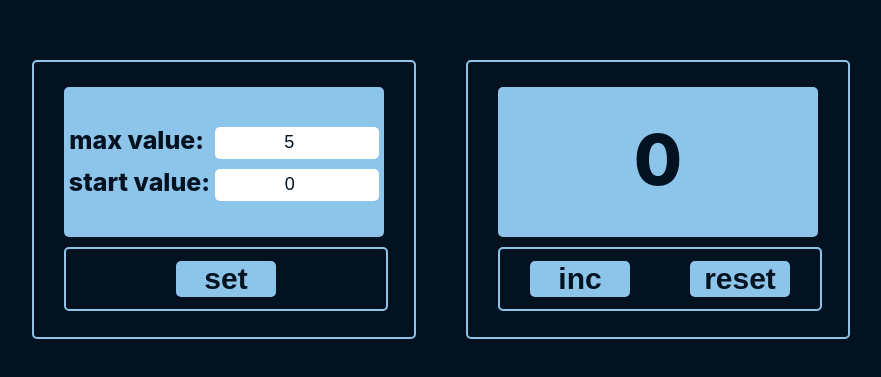
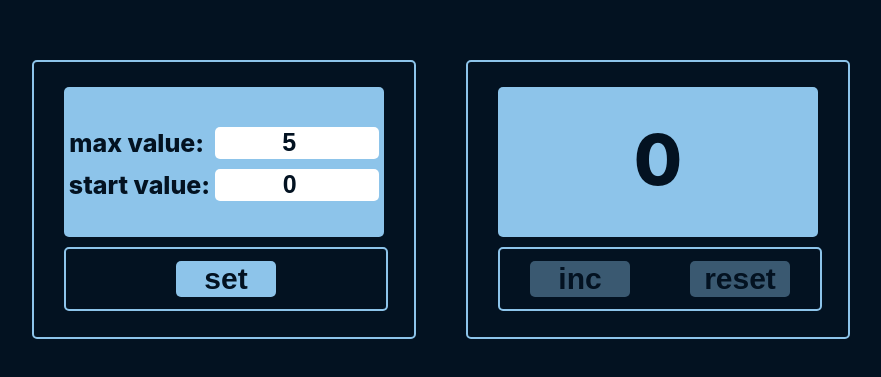
Before and after one commit to Bakhram74/advanced-counter, a React (Create React App) app: page / in a window 1280 px wide. Shown: the part 201-578 px from the top of the page, without its empty margins (174-1055 px from the left). Built offline with nearby package versions, Linux system fonts and the light colour scheme.

Commit message:
synchronized buttons

```diff
--- a/src/App.css
+++ b/src/App.css
@@ -65,6 +65,7 @@ Body {
     color: #031221;
     border: 0;
     border-radius: 5px;
+
 }
 
 .button:hover {
@@ -75,6 +76,7 @@ Body {
     background-color: #d3d8dc;
 }
 .disabled{
+    pointer-events: none;
     opacity: .4;
 }
 .incorrect-value{
@@ -94,7 +96,8 @@ Body {
     border-radius: 5px;
     border: 0;
     text-align: center;
-    font-size: 18px;
+    font-size: 25px;
+    font-weight: 800;
     color: #031221;
 }
 .error-input{
--- a/src/components/Buttons.tsx
+++ b/src/components/Buttons.tsx
@@ -1,5 +1,6 @@
 import React, {FC, useState} from 'react';
 import '../App.css';
+import {AbleButtonType} from "./MainBox";
 
 type ButtonsPropsType = {
     name: string
--- a/src/components/CounterBox.tsx
+++ b/src/components/CounterBox.tsx
@@ -1,32 +1,39 @@
-import React, {FC, useEffect, useState} from 'react';
+import React, {ButtonHTMLAttributes, FC, useEffect, useState} from 'react';
 import {Buttons} from "./Buttons";
+import {AbleButtonType} from "./MainBox";
 
 type CounterBoxPropsType = {
-    counter:number,
-    maxCount:number
-    minCount:number
-    incValue:()=>void
-    resetValue:()=>void
+    counter: number,
+    maxCount: number
+    minCount: number
+    incValue: () => void
+    resetValue: () => void
+    isDisable: AbleButtonType
 }
 
-const CounterBox:FC<CounterBoxPropsType> = ({
-                                                counter,
-                                                maxCount,
-                                                minCount,
-                                                incValue,
-                                                resetValue}) => {
+const CounterBox: FC<CounterBoxPropsType> = ({
+                                                 counter,
+                                                 maxCount,
+                                                 minCount,
+                                                 incValue,
+                                                 resetValue,
+                                                 isDisable
+                                             }) => {
     return (
         <div className={'main'}>
             <div className='container'>
                 <div className={'count-box'}>
                     {maxCount <= minCount || minCount < 0 ? <div className={'incorrect-value'}>Incorrect value!</div> :
-                    <div className={counter === maxCount ? 'count-value count-limit' : 'count-value'}>{counter}</div>}
+                        <div
+                            className={counter === maxCount ? 'count-value count-limit' : 'count-value'}>{counter}</div>}
                 </div>
                 <div className={'click-box'}>
-                    <div className={counter === maxCount ? 'disabled' : ''}>
-                        <Buttons name={"inc"} incValue={incValue}/>
+                        <div className={counter === maxCount ||isDisable === 1  ? 'disabled' : ''}>
+                            <Buttons name={"inc"} incValue={incValue}/>
+                        </div>
+                    <div className={isDisable === 1 ? 'disabled' : ''}>
+                        <Buttons name={"reset"} resetValue={resetValue}/>
                     </div>
-                    <Buttons name={"reset"} resetValue={resetValue} />
                 </div>
             </div>
         </div>
--- a/src/components/MainBox.tsx
+++ b/src/components/MainBox.tsx
@@ -4,18 +4,25 @@ import CounterBox from "./CounterBox";
 import ValueBox from "./ValueBox";
 import {restoreState, saveState} from "../local-storage/localStorage";
 
+export type AbleButtonType = 1 | 2
 const MainBox = () => {
     const [counter, setCounter] = useState(0)
     const [maxCount, setMaxCount] = useState(5)
     const [minCount, setMinCount] = useState(0)
+    const [isDisable, setIsDisable] = useState<AbleButtonType>(1)
+
+    const makeAbleButton = (value: AbleButtonType) => {
+        setIsDisable(value)
+    }
 
     useEffect(() => {
         setMaxCount(restoreState('max'))
     }, [])
 
     const setValue = () => {
+        setIsDisable(2)
         resetValue()
-        saveState('max',maxCount)
+        saveState('max', maxCount)
     }
 
     const maxValueInput = (value: number) => {
@@ -36,9 +43,11 @@ const MainBox = () => {
 
     return (
         <div className={'app'}>
-            <ValueBox maxValueInput={maxValueInput} maxCount={maxCount} minCount={minCount} minValueInput={minValueInput}
-                      setValue={setValue}/>
-            <CounterBox incValue={incValue} resetValue={resetValue} counter={counter} maxCount={maxCount} minCount={minCount}/>
+            <ValueBox maxValueInput={maxValueInput} maxCount={maxCount} minCount={minCount}
+                      makeAbleButton={makeAbleButton} isDisable={isDisable}
+                      minValueInput={minValueInput} setValue={setValue}/>
+            <CounterBox incValue={incValue} resetValue={resetValue} counter={counter} maxCount={maxCount}
+                        minCount={minCount} isDisable={isDisable}/>
         </div>
     );
 };
--- a/src/components/ValueBox.tsx
+++ b/src/components/ValueBox.tsx
@@ -1,21 +1,34 @@
 import React, {ChangeEvent, FC} from "react";
 import {Buttons} from "./Buttons";
-import {saveState} from "../local-storage/localStorage";
+import {AbleButtonType} from "./MainBox";
+
 type ValueBoxPropsType = {
-    setValue:()=>void
-    maxValueInput:(value:number)=>void
-    minValueInput:(value:number)=>void
-    maxCount:number
-    minCount:number
+    setValue: () => void
+    maxValueInput: (value: number) => void
+    minValueInput: (value: number) => void
+    maxCount: number
+    minCount: number
+    makeAbleButton: (value: AbleButtonType) => void
+    isDisable: AbleButtonType
 }
 
-const ValueBox:FC<ValueBoxPropsType> = ({setValue,minValueInput,maxValueInput,maxCount,minCount}) => {
+const ValueBox: FC<ValueBoxPropsType> = ({
+                                             setValue,
+                                             minValueInput,
+                                             maxValueInput,
+                                             maxCount,
+                                             minCount,
+                                             makeAbleButton,
+                                             isDisable
+                                         }) => {
 
-    const maxValueInputHandler = (e:ChangeEvent<HTMLInputElement>)=>{
+    const maxValueInputHandler = (e: ChangeEvent<HTMLInputElement>) => {
         maxValueInput(+e.currentTarget.value)
+        makeAbleButton(1)
     }
-    const minValueInputHandler = (e:ChangeEvent<HTMLInputElement>)=>{
+    const minValueInputHandler = (e: ChangeEvent<HTMLInputElement>) => {
         minValueInput(+e.currentTarget.value)
+        makeAbleButton(1)
     }
     return (
         <div className={"main"}>
@@ -23,16 +36,18 @@ const ValueBox:FC<ValueBoxPropsType> = ({setValue,minValueInput,maxValueInput,ma
                 <div className="count-box">
                     <label className={'label'} htmlFor="value">max value: </label>
                     <input value={maxCount} onChange={maxValueInputHandler}
-                           className={maxCount <= minCount ?'input error-input' : 'input'}
+                           className={maxCount <= minCount ? 'input error-input' : 'input'}
                            type="number" id="value"/>
                     <label className={'label'} htmlFor="value">start value:</label>
                     <input value={minCount}
-                        onChange={minValueInputHandler}
-                           className={minCount >= maxCount || minCount < 0 ?'input error-input':'input'}
+                           onChange={minValueInputHandler}
+                           className={minCount >= maxCount || minCount < 0 ? 'input error-input' : 'input'}
                            type="number" id="value"/>
                 </div>
                 <div className={'click-box'}>
-                    <Buttons name={'set'} setValue={setValue}/>
+                    <div className={isDisable === 2 ? 'disabled' : ''}>
+                        <Buttons name={'set'} setValue={setValue}/>
+                    </div>
                 </div>
             </div>
         </div>
```
